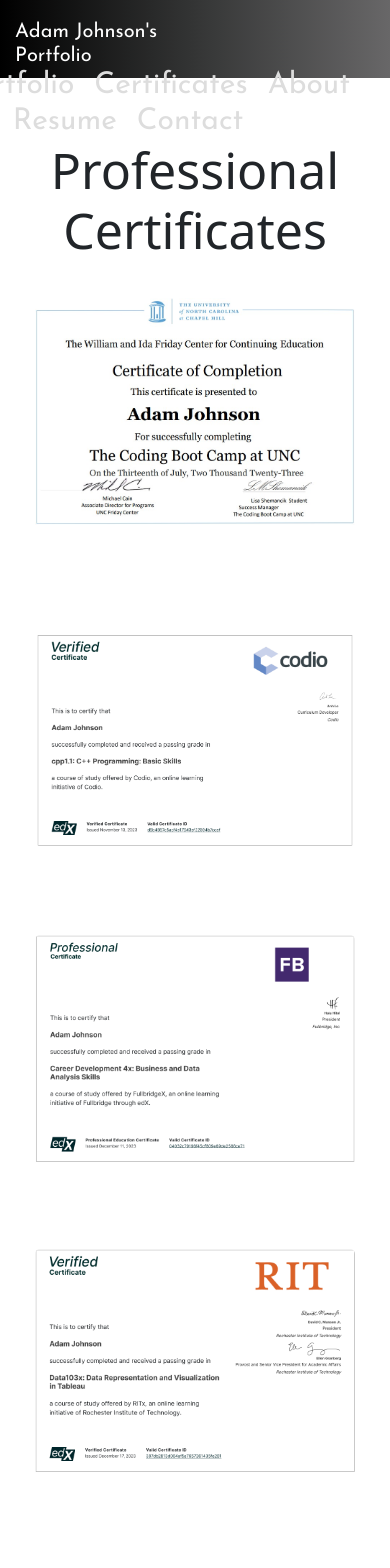
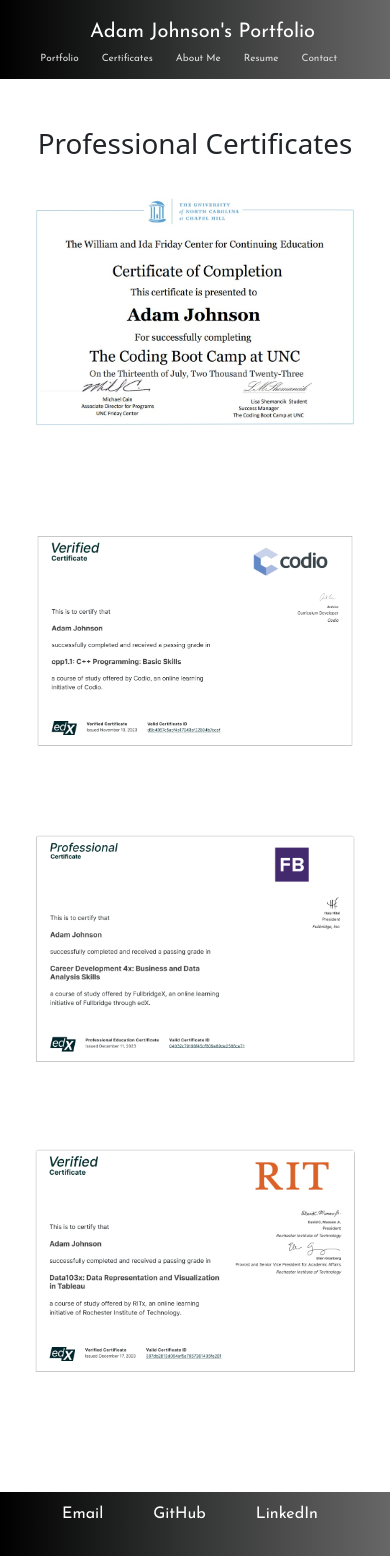
Before and after one commit to AJoelj84/ReactPortfolioAJ, a React (Create React App) app: page /certificates in a window 390 px wide. Shown: the top 1568 px of the page. Built offline with nearby package versions, Linux system fonts and the light colour scheme.

Commit message:
Changes to Navigation for Mobile and Changes to CSS for All Changes and Page additions

```diff
--- a/src/App.js
+++ b/src/App.js
@@ -14,7 +14,7 @@
   return (
     <Router>
       <div class = 'background'>
-        <h1 style={{fontFamily: 'Josefin Sans, sans-serif'}} class = 'backgroundheader'>Adam Johnson's<br className='aftermedia'></br> Portfolio <Navigation /></h1>
+        <h1 style={{fontFamily: 'Josefin Sans, sans-serif'}} class = 'backgroundheader'>Adam Johnson's Portfolio <Navigation /></h1>
           <Routes>
             <Route path="/" element={<Projects/>} exact />
             <Route path="/about" element={<About/>} />
--- a/src/components/Navigation.js
+++ b/src/components/Navigation.js
@@ -21,7 +21,8 @@
 
 
 return (
-  <div className="navigation" style={{ float: 'right', paddingRight: '40px' }}>
+  <div className='navigation'>
+
     <Link to="/projects" className='link' >Portfolio</Link>
     <Link to="/certificates" className='link' >Certificates</Link>
     <Link to="/about" className='link' >About Me</Link>
--- a/src/components/assets/styling/style.css
+++ b/src/components/assets/styling/style.css
@@ -19,14 +19,6 @@
   padding-left: 30px;
   font-size: 60px;
   color:white;
-}
-
-.dropdown .btn-primary {
-    background-color: rgb(255, 255, 255);
-    color: black;
-    border-radius: 20px;
-    font-size: 30px;
-    margin-top: -30px;
 }
 
 .mainheader {
@@ -153,16 +145,26 @@
     color: white;
   }
 
+  .socialbackground{
+    background: linear-gradient(to right, #000000,#343535,#686768 );
+    padding-bottom: 30px;
+    padding-top: 10px;
+  }
+
   .social-links a {
     margin-right: 10px;
-    color: black;
+    color: rgb(255, 255, 255);
     text-decoration: none;
+    padding-left: 20px;
+    padding-right: 20px;
+    margin-bottom: 0px;
+    border-radius: 20px;
+    transition: color .5s ease-in-out, box-shadow .5s ease-in-out;
   }
 
   .social-links :hover {
-    margin-right: 10px;
-    color: rgb(18, 2, 248);
-    text-decoration: none;
+    box-shadow: inset 175px 0 0 0 #999999;
+    color: rgb(0, 0, 0);
   }
 
   .footlink {
@@ -224,44 +226,29 @@
     margin-top: 30px;
   }
 
-  .certheader{
-    text-align: center;
-    margin-top: 30px;
-    font-size: 50px;
-  }
-
-
 
   .mobileprofile{
     display: none;
   }
 
+  .navigation{
+    float: right;
+    padding-right: 40px;
+  }
+
   @media (max-width: 768px){
     .backgroundheader{
       padding-top: 20px;
-      padding-bottom: 10px;
+      padding-bottom: 35px;
       padding-left: 15px;
       font-size: 20px;
-    }
-
-    .aftermedia{
-      display: block;
-    }
-
-    .dropdown .btn-primary {
-      border-radius: 10px;
-      font-size: 10px;
-      margin-top: -40px;
+      text-align: center;
     }
 
     .social-links {
       font-size: 16px;
     }
 
-      .dropdown .dropdown-toggle{
-        font-size: 18px;
-
-      }
 
     .profilepic{
       display:none;
@@ -290,4 +277,22 @@
       padding-left: 40px;
       margin-left: 20pxgi;
     }
+
+    .link{
+      font-size: 10px;
+      margin-right:3px;
+      border-radius: none;
+      transition: none;
     }
+
+    .link:hover {
+      box-shadow: inset 175px 0 0 0 #999999;
+      color: rgb(0, 0, 0);
+    }
+
+    /* .navigation{
+      background: linear-gradient(to right, #000000,#343535,#686768 );
+      margin-bottom: 20px;
+      padding-bottom: 15px;
+    } */
+  }
--- a/src/components/pages/Certificates.js
+++ b/src/components/pages/Certificates.js
@@ -7,7 +7,7 @@
 function Certificates(){
     return(
         <section>
-        <h1 className='certheader'>Professional Certificates</h1>
+        <h1 className='bodyheaders'>Professional Certificates</h1>
 
         <div className="card-container row row-cols-1 row-cols-sm-2 g-3">
 
--- a/src/components/pages/Footer.js
+++ b/src/components/pages/Footer.js
@@ -4,17 +4,14 @@
 function Footer() {
   return (
     <footer style={{fontFamily: 'Josefin Sans, sans-serif'}} className="footer">
-      <div className="background">
+      <div className="socialbackground">
         <div>
           <div className="social-links">
-            <p className = 'footlink'>More Links</p>
             <a href="mailto:ajoelj84@gmail.com">Email</a>
             <a href="https://github.com/AJoelj84">GitHub</a>
             <a href="https://linkedin.com/in/adam-johnson-569184283">LinkedIn</a>
           </div>
-              <div className="credly-image">
-                <img src={credlyImage} alt="UNC Credly logo" />
-              </div>
+
         </div>
       </div>
     </footer>
```
Lines whose indentation alone changed are shown as unchanged.
